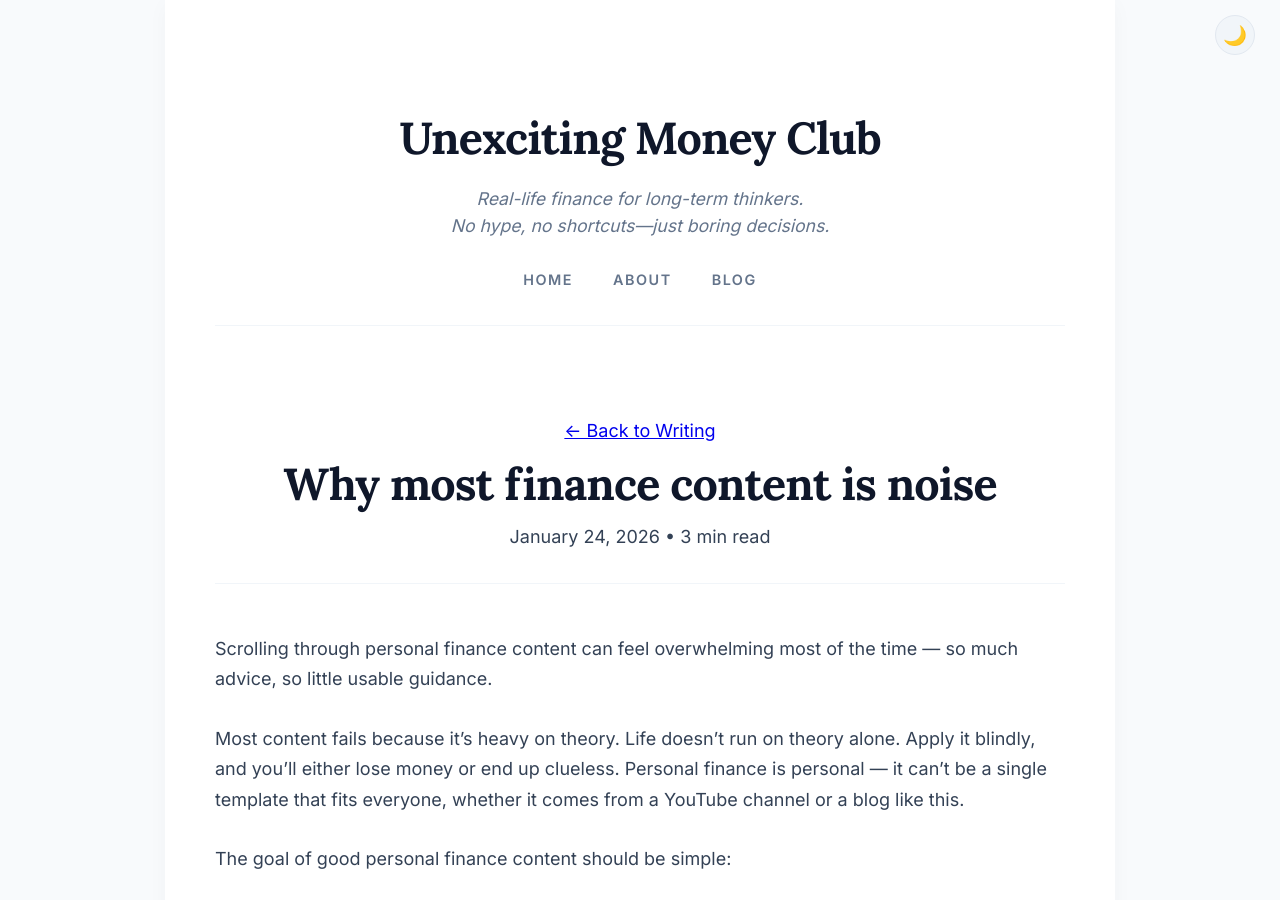
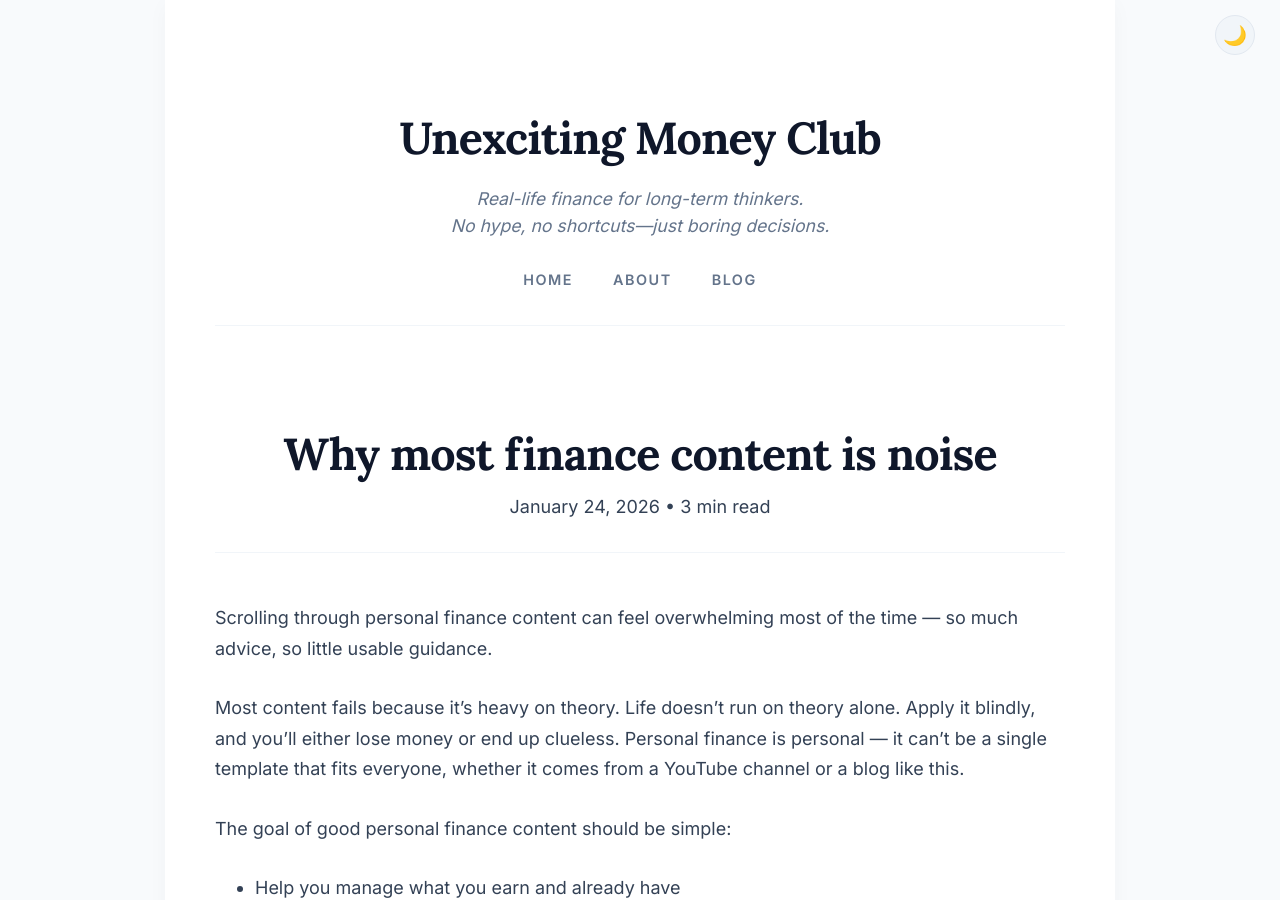
Before and after one commit to HarieshMK/HarieshMK.github.io, a Jekyll site: the page built from _posts/2026-01-25-why-most-finance-content-is-noise.md, in a window 1280 px wide and 900 px high. Built offline with Jekyll 4.4.1, drawn with Linux system fonts in a browser that asks for light colours; comment, search, counter and statistics services are not loaded.

Commit message:
Update post.html

```diff
--- a/_layouts/post.html
+++ b/_layouts/post.html
@@ -4,7 +4,6 @@
 
 <article class="post-content">
   <header class="post-header">
-    <a href="{{ '/blog' | relative_url }}" class="back-link">← Back to Writing</a>
     <h1>{{ page.title }}</h1>
     <div class="post-meta">
       <time>{{ page.date | date: "%B %d, %Y" }}</time>
@@ -24,6 +23,7 @@
 <section class="subscribe-box">
    <div class="ml-embedded" data-form="TsxbQJ"></div>
 </section>
+
 <section class="comments">
   <h3>Discussion</h3>
   <p style="font-size: 0.85rem; color: #666; margin-bottom: 20px;">
@@ -40,3 +40,7 @@
 
   <script async defer src="https://cusdis.com/js/cusdis.es.js"></script>
 </section>
+
+<div class="post-footer">
+  <a href="{{ '/blog' | relative_url }}" class="back-link">← Back to Blog</a>
+</div>
```
